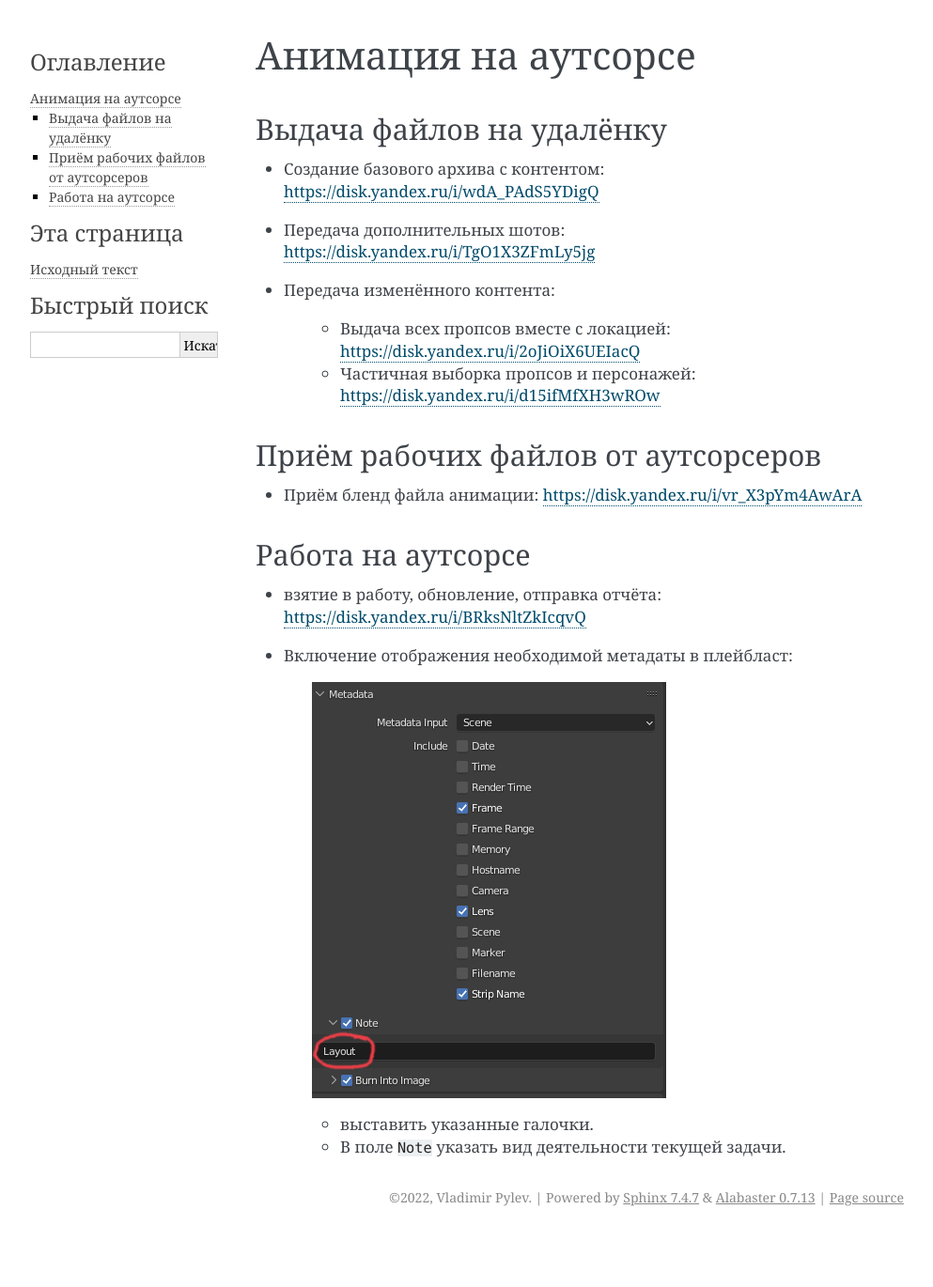
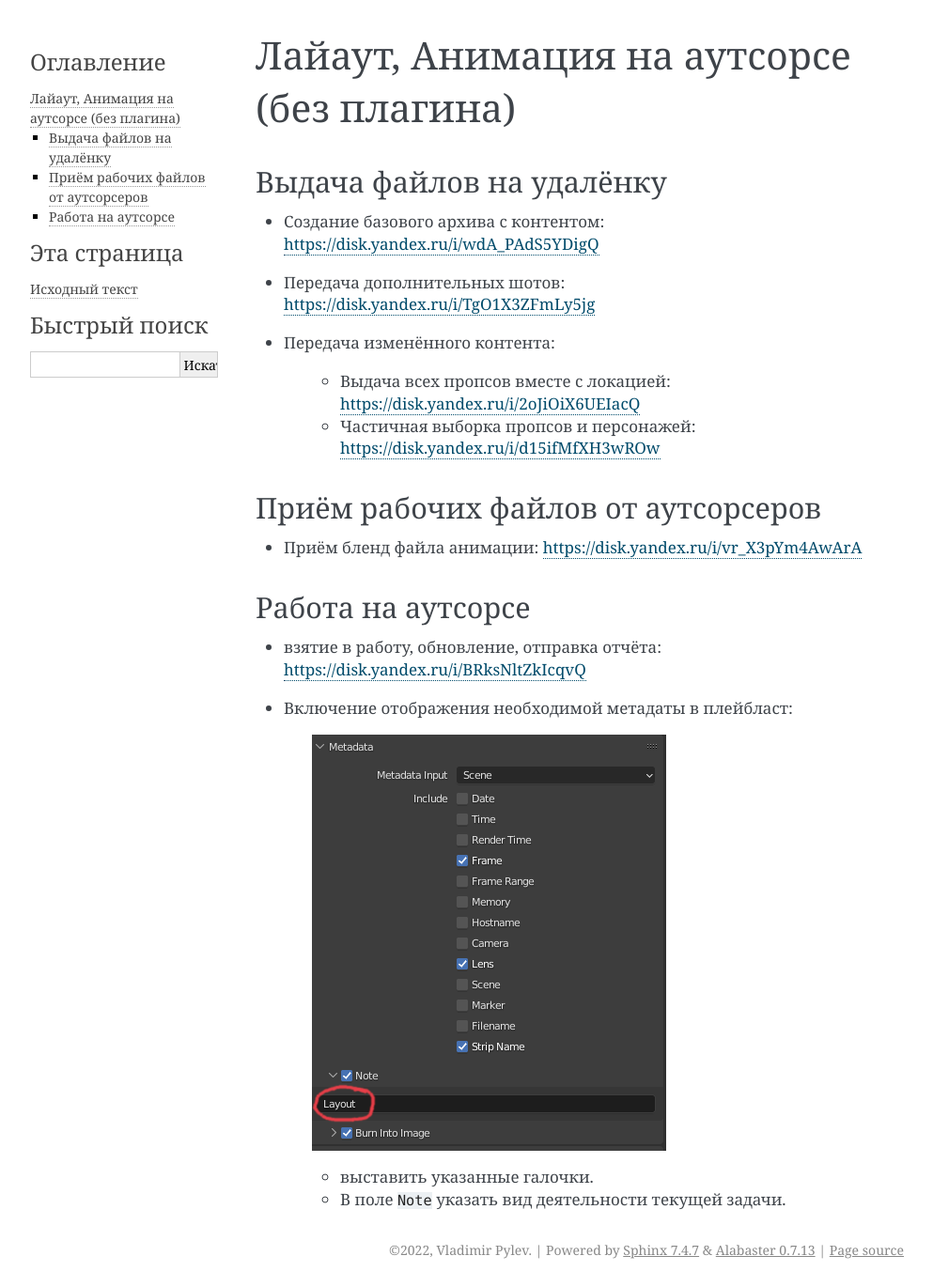
Before and after one commit to volodya-renderberg/cerebro-b3d-connect-manual, a Sphinx documentation site: the page built from docs/source/manual/processes/animation_at_outsource.rst, in a window 1280 px wide. Shown: the whole page at 94% size, without its empty margins (148-1141 px from the left). Built offline with Sphinx 7.4.7, drawn with Linux system fonts in a browser that asks for light colours; before the commit the page ends 1314 px from its top, so only the background shows below that.

```diff
--- a/docs/source/manual/processes.rst
+++ b/docs/source/manual/processes.rst
@@ -12,3 +12,4 @@
    processes/animation_at_outsource
    processes/checking
    processes/animatic
+   processes/copy_location
--- a/docs/source/manual/processes/animation.rst
+++ b/docs/source/manual/processes/animation.rst
@@ -1,6 +1,6 @@
 .. _animation-page:
 
-Анимация, Лайаут
+Лайаут, Анимация
 ================
 
 .. _animation_pull_task:
--- a/docs/source/manual/processes/animation_at_outsource.rst
+++ b/docs/source/manual/processes/animation_at_outsource.rst
@@ -1,7 +1,7 @@
 .. _animation-at-outsource-page:
 
-Анимация на аутсорсе
-=====================
+Лайаут, Анимация на аутсорсе (без плагина)
+===========================================
 
 Выдача файлов на удалёнку
 --------------------------
```
Also changed, not shown: docs/source/manual/processes/copy_location.rst (added, +23 -0 lines).
